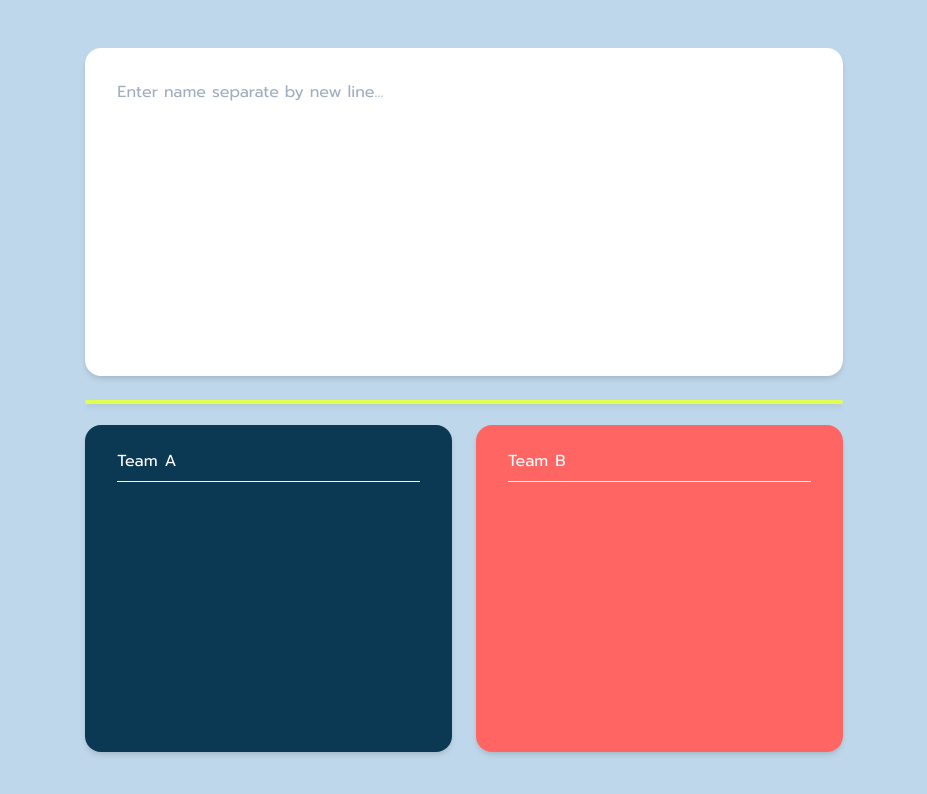
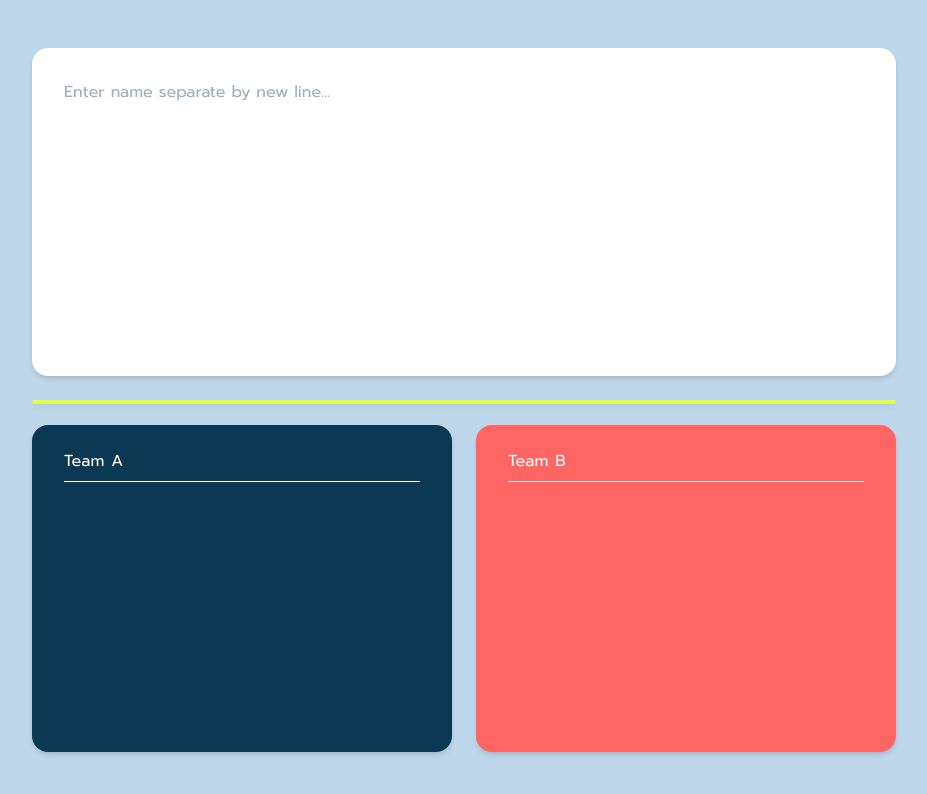
Before and after one commit to teema15135/team-randomizer, a Nuxt app: page / in a window 1280 px wide. Shown: the top 794 px of the page, without its empty margins (176-1103 px from the left). Built offline with nearby package versions, Linux system fonts and the light colour scheme.

Commit message:
Update responsive scale

```diff
--- a/nuxt.config.js
+++ b/nuxt.config.js
@@ -1,3 +1,4 @@
+require('dotenv').config()
 
 export default {
   mode: 'spa',
@@ -55,5 +56,9 @@ export default {
   },
   router: {
     base: '/team-randomizer/'
+  },
+  server: {
+    host: process.env.DEV_HOST || 'localhost',
+    port: process.env.DEV_PORT || '3000'
   }
 }
--- a/package.json
+++ b/package.json
@@ -13,6 +13,7 @@
   },
   "dependencies": {
     "@nuxtjs/pwa": "^3.0.0-0",
+    "dotenv": "^10.0.0",
     "nuxt": "^2.0.0",
     "push-dir": "^0.4.1"
   },
--- a/pages/index.vue
+++ b/pages/index.vue
@@ -1,5 +1,8 @@
 <template>
-  <div id="container" class="grid gap-6 h-2/6 lg:w-8/12 md:w-11/12 sm:w-11/12">
+  <div
+    id="container"
+    class="grid gap-6 h-2/6 max-w-screen-lg xl:w-9/12 lg:w-10/12 md:w-11/12 sm:w-12/12"
+  >
     <div
       id="input-container"
       class="bg-white rounded-2xl p-8 w-full h-full sm:col-span-2 shadow-md"
@@ -77,7 +80,7 @@ export default Vue.extend({
   overflow-y: scroll;
 }
 
-@media (max-width: 640px) {
+@media (max-width: 639px) {
   #container {
     grid-template-rows: 1fr 1px 1fr 1fr;
     grid-template-columns: 1fr;
```
Also changed, not shown: 1 other file (tests, documents, lock files or other folders).
